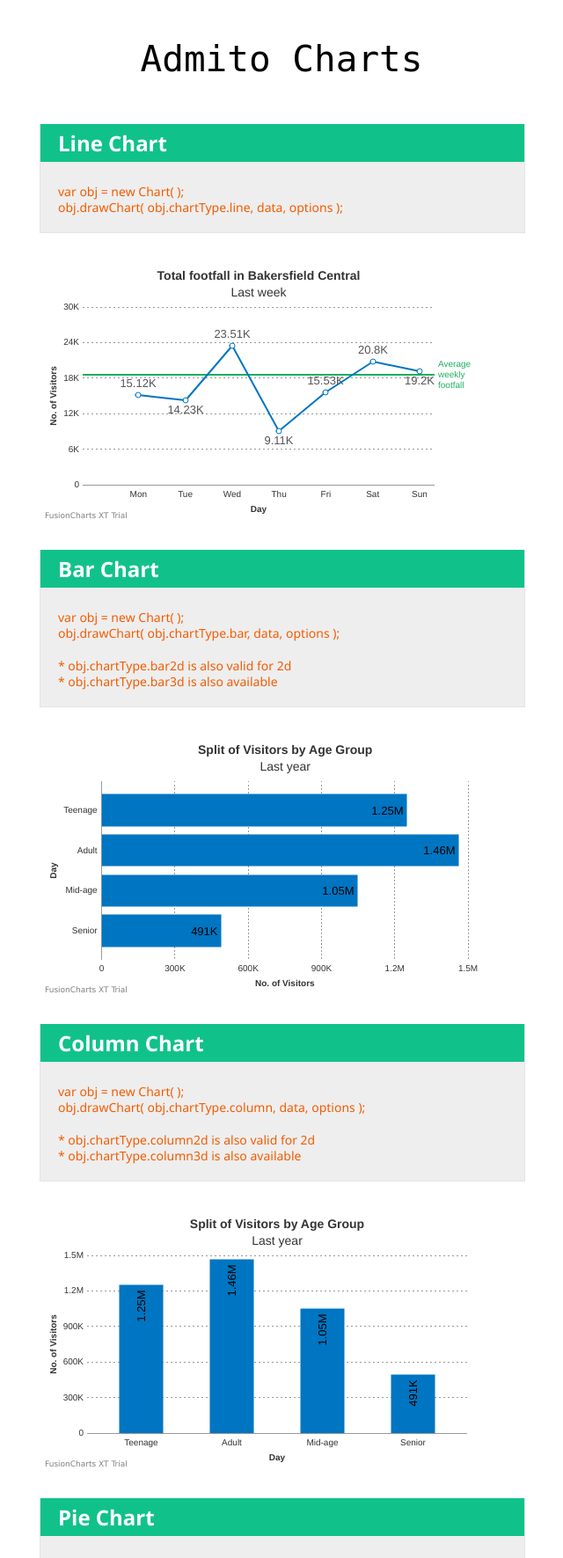
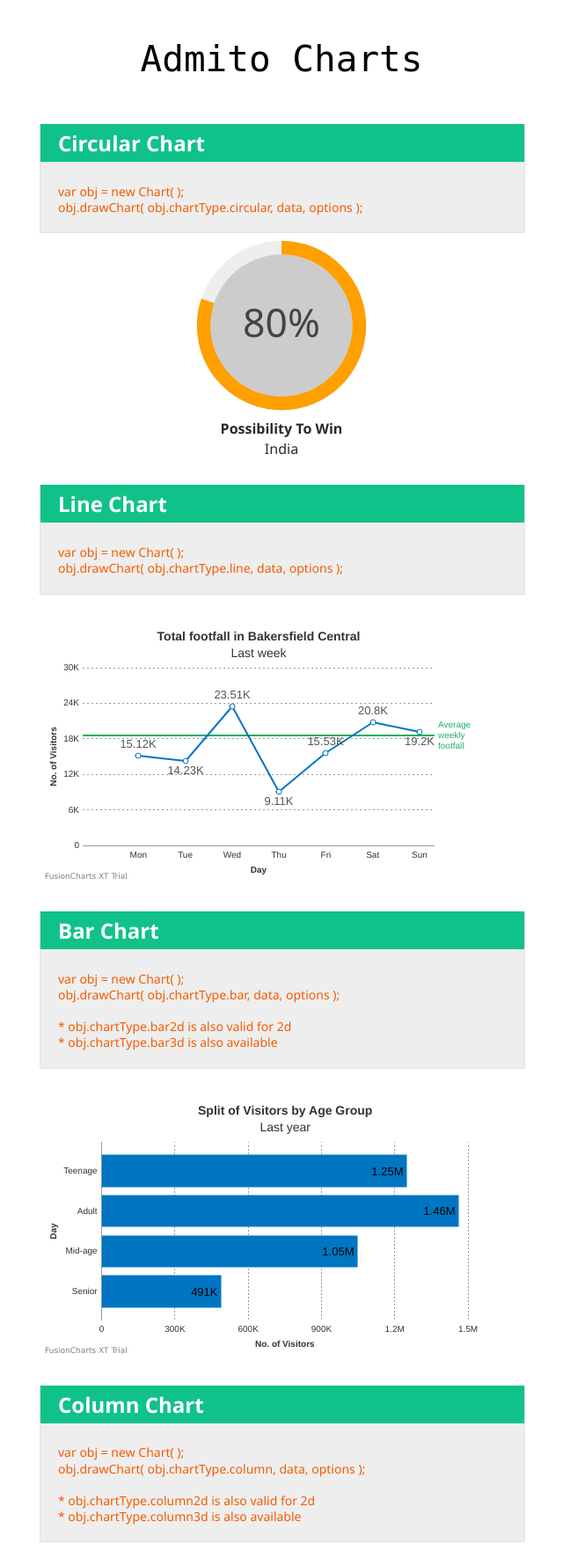
Before and after one commit to DineshSisodiya/easyChartDraw-js, a PHP site: page / in a window 1280 px wide. Shown: the top 1771 px of the page at 88% size, without its empty margins (320-960 px from the left). Run offline with PHP 8.4, Linux system fonts and the light colour scheme.

Commit message:
added simple circular chart with svg

```diff
--- a/fusionCharts/mycss/style.css
+++ b/fusionCharts/mycss/style.css
@@ -24,3 +24,45 @@ text tspan[dy="-3"] {
 }
 
 */
+
+
+/* circular chart css */
+
+/*#CirCharts {
+  display: block;
+  margin: 10px auto;
+  max-width: 95%;
+  max-height: 150px;
+}*/
+
+.stroke-out {
+  transform-origin:center;
+}
+
+.stroke-in {
+  fill: none;
+  transform-origin:center;
+}
+
+@keyframes fillProgress {
+  0% {
+    stroke-dasharray: 0 100;
+  }
+}
+
+.data-value {
+  font-family: segoe ui;
+  font-size: 8px;
+  text-anchor: middle;
+  transform-origin:center;
+}
+
+@keyframes loadText {
+  0% {
+    transform: scale(0);
+    -webkit-transform:scale(0);
+    -moz-transform:scale(0);
+  }
+}
+
+/* circular chart css */
--- a/fusionCharts/myjs/easyChartDraw.js
+++ b/fusionCharts/myjs/easyChartDraw.js
@@ -35,12 +35,38 @@ function Chart() {
                 "stackedColumn2d":"stackedColumn2d",
                 "ms2yAxis":"mscombidy2d",
                 "msCombiDY":"mscombidy2d",
+                "circular":"circular",
     },
 
     this.drawChart = function(chType,data,options) {
-        var chType = chType.toLowerCase(); //if string is passed ignoring case senstivityy
+        var chType = chType.toLowerCase(); //if string is passed ignoring case senstivity
+
+    if(chType=='circular') {
+
+        if(document.getElementById(options.renderAt)){
+             var animOn=(options.animate==null?1:options.animate==0?0:1);
+             var renderOnElem = document.getElementById(options.renderAt);
+             renderOnElem.setAttribute("style",'margin:5px auto;font-family: segoe ui;color: #292929;font-weight: 700;text-transform: capitalize;width:'+(options.width==null?150:options.width)+'px;');
+
+             var caption=(options.caption==null?"":'<div class="captionText" style="text-align:center;margin:1px auto;color:'+(options.captionColor==null?"#292929;":options.captionColor+';')+'">'+options.caption+'</div>');
+             var subCaption=(options.subCaption==null?"":'<div class="captionText" style="font-weight:lighter;text-align:center;margin-top:1px;margin-bottom:6px;color:'+(options.subCaptionColor==null?"#292929;":options.subCaptionColor+';')+'">'+options.subCaption+'</div>');
+             var svgCircle = '<svg xmlns="http://www.w3.org/2000/svg" viewBox="0 0 36 36"' +
+                             'id="'+options.renderAt+'"><path class="stroke-out" d="M18 2.0845 a 15.9155 15.9155 0 0 1 0 31.831 a 15.9155 15.9155 0 0 1 0 -31.831"' +
+                             'fill="'+(options.bgColor==null?"#ccc":options.bgColor)+'" stroke="'+(options.strokeOutColor==null?"#eee":options.strokeOutColor)+'" stroke-width="'+(options.strokeOutWidth==null?"2.5":options.strokeOutWidth)+'"></path>'+
+                             '<path class="stroke-in" stroke-dasharray="'+(data==null?"0":data)+', 100" d="M18 2.0845 a 15.9155 15.9155 0 0 1 0 31.831 a 15.9155 15.9155 0 0 1 0 -31.831"' +
+                             'fill="none" stroke="'+(options.strokeInColor==null?"#ff9f00":options.strokeInColor)+'" stroke-width="'+(options.strokeInWidth==null?"2.5":options.strokeInWidth)+'" stroke-linecap="'+(options.strokeType==null?"butt":options.strokeType)+'"' +
+                             'style="'+(animOn==1?"animation: fillProgress 1s ease-out forwards;":"animation:none")+'"></path>' +
+                             '<text x="18" y="20.35" class="data-value" fill="'+(options.textColor==null?"#444":options.textColor)+'" style="font-weight: lighter;font-family:'+ (options.textFontName==null?"segoe ui":options.textFontName) +';'+ (animOn==1?"animation: loadText 1s ease-in forwards;":"opacity:1;animation:none")+'">'+data+'%</text></svg>';
+
+             renderOnElem.innerHTML=svgCircle + caption + subCaption;
+        }
+        else {
+            console.error('Please specify renderAt key correctly');
+        }
+
+    } else {
+
         var multiSeries=false;
-
         FusionCharts.ready(function () {
              function divLineCosmetic() {
                      return '"divlineAlpha" : "'+(options.divlineAlpha==null?"100":options.divlineAlpha)+'",' +
@@ -268,10 +294,6 @@ function Chart() {
                                 + divLineCosmetic();
                     multiSeries=true;
                     break;
-                // case "mscombidy2d":
-                //     //tempDSChart+=
-                //     multiSeries=true;
-                //     break;
 
             }
 
@@ -350,6 +372,8 @@ function Chart() {
                     // rendering the chart
                     fsnChart.render();
         });
+    } //else ended
+
     }
 }
 
--- a/fusionCharts/myjs/main.js
+++ b/fusionCharts/myjs/main.js
@@ -453,3 +453,45 @@ var options = {
 }
 
 admitoChart.drawChart(admitoChart.chartType.stackedColumn2d,data,options);
+
+
+
+// function drawCChart(type,data,options) {
+//    if(document.getElementById(options.renderAt)){
+//      var animOn=(options.animate==null?1:options.animate==0?0:1);
+//      var renderOnElem = document.getElementById(options.renderAt);
+//      renderOnElem.setAttribute("style","display: flex;flex-flow: row nowrap;width:150px;height:150px");
+//      var svgCircle = '<svg xmlns="http://www.w3.org/2000/svg" viewBox="0 0 36 36"' +
+//                      'id="'+options.renderAt+'"><path class="stroke-out" d="M18 2.0845 a 15.9155 15.9155 0 0 1 0 31.831 a 15.9155 15.9155 0 0 1 0 -31.831"' +
+//                      'fill="'+(options.bgColor==null?"#ccc":options.bgColor)+'" stroke="'+(options.strokeOutColor==null?"#eee":options.strokeOutColor)+'" stroke-width="'+(options.strokeOutWidth==null?"2.5":options.strokeOutWidth)+'"></path>'+
+//                      '<path class="stroke-in" stroke-dasharray="'+(data==null?"0":data)+', 100" d="M18 2.0845 a 15.9155 15.9155 0 0 1 0 31.831 a 15.9155 15.9155 0 0 1 0 -31.831"' +
+//                      'fill="none" stroke="'+(options.strokeInColor==null?"#ff9f00":options.strokeInColor)+'" stroke-width="'+(options.strokeInWidth==null?"2.5":options.strokeInWidth)+'" stroke-linecap="'+(options.strokeType==null?"butt":options.strokeType)+'"' +
+//                      'style="'+(animOn==1?"animation: fillProgress 1s ease-out forwards;":"animation:none")+'"></path>' +
+//                      '<text x="18" y="20.35" class="data-value" fill="'+(options.textColor==null?"#444":options.textColor)+'" style="font-family:'+ (options.textFontName==null?"segoe ui":options.textFontName) +';'+ (animOn==1?"animation: loadText 1s ease-in forwards;":"opacity:1;animation:none")+'">'+data+'%</text></svg>';
+
+//      renderOnElem.innerHTML=svgCircle;
+//    }
+//     else {
+//      console.error('Please specify renderAt key correctly');
+//    }
+// }
+var data=80;
+var options = {
+    "renderAt":"circular-chart", //elem. ID *Required
+    "height":"200", //number
+    "width":"200", //number
+    "caption":'possibility to win',
+    "subCaption":'india',
+    "captionColor":"#292929;",
+    "subCaptionColor":"#292929",
+    "bgColor":"#ccc",
+    "strokeInColor":"#ff9f00",
+    "strokeOutWidth":"2.8", //number
+    "strokeOutColor":"#eee",
+    "strokeInWidth":"2.8", //number
+    "strokeType":"butt", // square, round
+    "animate":"1", // animation on or off
+    "textColor":"#444",
+    "textFontName":"segoe ui", //font name like you do in css
+}
+admitoChart.drawChart(admitoChart.chartType.circular,data,options);
--- a/index.html
+++ b/index.html
@@ -14,6 +14,16 @@
 <body>
 	<h1 style="text-align: center;text-align: center;font-family:monospace;margin-top: 43px;font-size: 41px;font-weight: lighter">Admito Charts</h1>
 	<div class="container">
+		<div class="desc">
+			<h2>circular chart</h2>
+			<p>
+				var obj = new Chart( );<br>
+				obj.drawChart( obj.chartType.circular, data, options );<br>
+			</p>
+		</div>
+		<div id="circular-chart">
+		circlular-chart will render here</div>
+
 		<div class="desc">
 			<h2>Line chart</h2>
 			<p>
```
